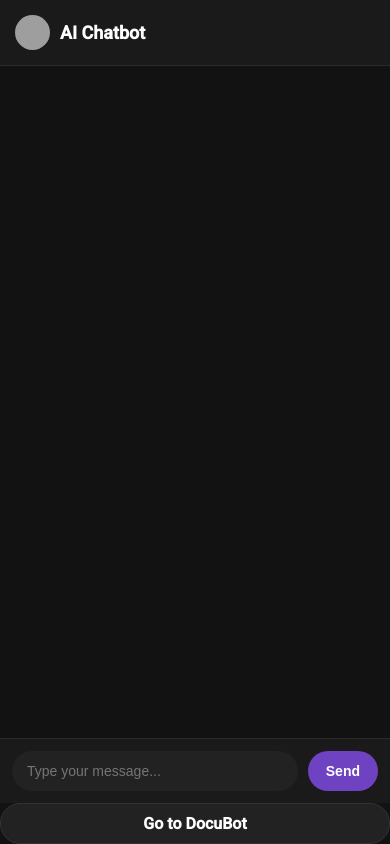
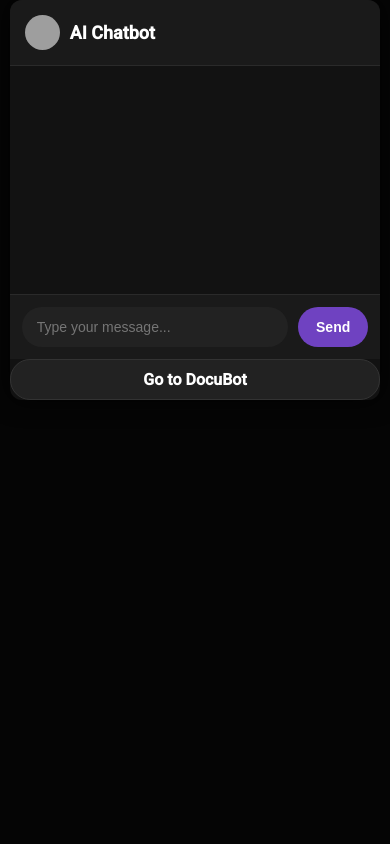
Before and after one commit to Rohit45chowdhury/chatbot, a Flask app: page / in a window 390 px wide. Run offline with Flask 3, Linux system fonts and the light colour scheme; grey boxes are pictures that could not be loaded.

Commit message:
Initial commit with templates and static

```diff
--- a/templates/chat.html
+++ b/templates/chat.html
@@ -39,8 +39,8 @@ body {
 
 .chat-container {
     width: 400px;
-    min-height: 600px;
-    max-height: 90vh;
+    min-height: 500px;  /* Reduced from 600px */
+    max-height: 80vh;   /* Slightly smaller than 90vh */
     background-color: #121212;
     border-radius: 15px;
     display: flex;
@@ -234,10 +234,10 @@ body {
     }
 
     .chat-container {
-        width: 100%;
-        height: 100vh;
-        max-height: 100vh;
-        border-radius: 0;
+        width: 95%;        /* almost full width */
+        min-height: 400px; /* smaller min-height */
+        max-height: 90vh;  /* prevent overflow */
+        border-radius: 12px;
     }
 
     .messages {
@@ -283,7 +283,6 @@ body {
                             Temp🌡 {{ msg.temp }} °C<br>
                             Humidity💧 {{ msg.humidity }}%<br>
                             wind 🌬 {{ msg.wind }} km/h<br>
-
                         </div>
 
                     {% elif msg.type == "currency" %}
@@ -329,7 +328,6 @@ body {
   <!-- 🔹 MOVE LINK OUTSIDE FORM -->
   <a href="{{ url_for('pdf_page') }}" class="go-pdf-btn">Go to DocuBot</a>
 
-
 </div>
 
 <script>
```
Also changed, not shown: templates/pdf.html (+11 -1 lines).
